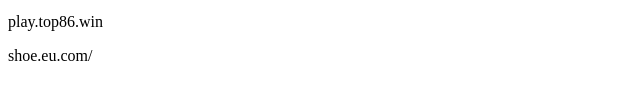
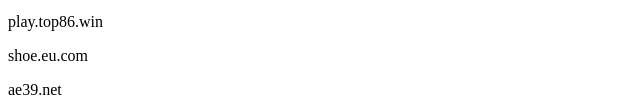
Before and after one commit to ThangNgo68/webcam, a plain HTML site: page index.html in a window 1280 px wide. Shown: the part 1635-1747 px from the top of the page, 0-640 px from the left. Before the commit the page ends 1716 px from the top, so only its background shows below. Drawn offline with Linux system fonts and the light colour scheme.

Commit message:
Update index.html

```diff
--- a/index.html
+++ b/index.html
@@ -51,7 +51,8 @@
 <p>pornhub.com</p>
 <p>play.sicbo.vin</p>
 <p>play.top86.win</p>
-<p>shoe.eu.com/</p>
+<p>shoe.eu.com</p>
+<p>ae39.net</p>
     </header>
     </body>
 </html>
```
